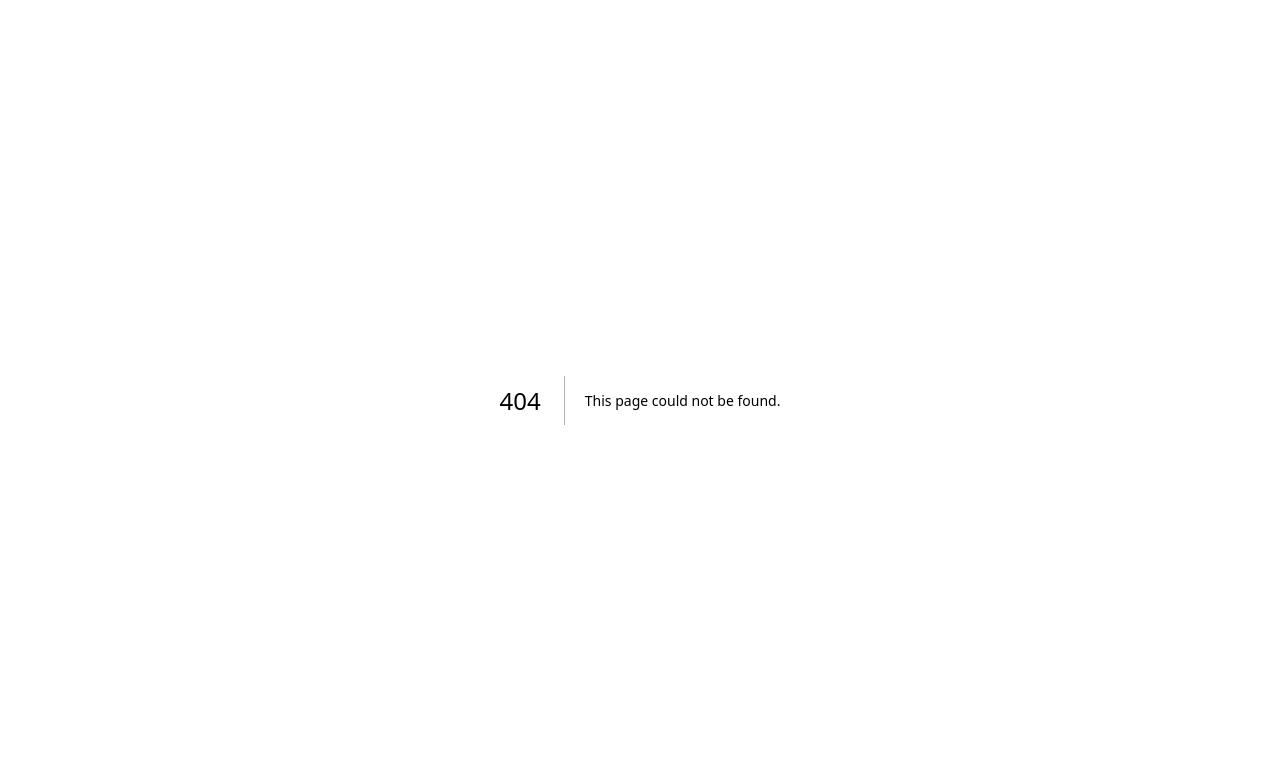
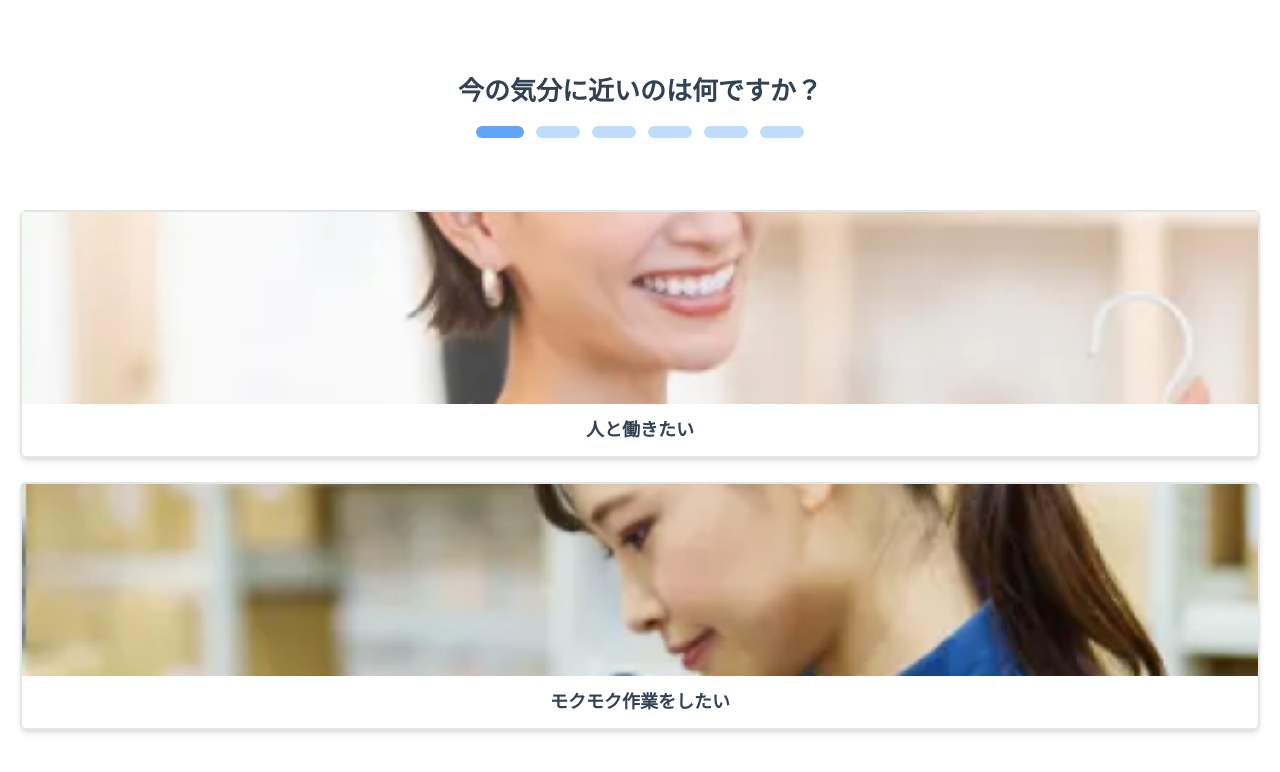
Before and after one commit to SomaTakata/mercari-hackathon, a Next.js app: page /3 in a window 1280 px wide. Before the commit this address had no page. Shown: the top 772 px of the page. Built offline with nearby package versions, Linux system fonts and the light colour scheme.

Commit message:
選択ページの実装

```diff
--- /dev/null
+++ b/src/app/3/page.tsx
@@ -0,0 +1,48 @@
+import { Card, CardContent } from "@/components/ui/card";
+import Image from "next/image";
+
+export default function PersonalityTest() {
+  return (
+    <div className="h-full justify-center bg-white flex flex-col items-center px-5  py-12 gap-8">
+      <div className="flex flex-col items-center gap-4">
+        <div className="text-slate-700 text-center flex flex-col">
+          <p className="text-[26px] font-bold">今の気分に近いのは何ですか？</p>
+        </div>
+        <div className="flex gap-3 ">
+          <div className="w-12 h-3 bg-blue-400 rounded-lg"></div>
+          <div className="w-11 h-3 bg-blue-200 rounded-lg"></div>
+          <div className="w-11 h-3 bg-blue-200 rounded-lg"></div>
+          <div className="w-11 h-3 bg-blue-200 rounded-lg"></div>
+          <div className="w-11 h-3 bg-blue-200 rounded-lg"></div>
+          <div className="w-11 h-3 bg-blue-200 rounded-lg"></div>
+        </div>
+      </div>
+      <div className="mt-10 w-full flex flex-col gap-6">
+        <div className="border-2 w-full rounded-md shadow-md">
+          <Image
+            alt="option"
+            src="/8.png"
+            width={400}
+            height={200}
+            className="w-full h-48 object-cover"
+          />
+          <p className="text-lg py-3 font-semibold text-slate-700 text-center">
+            人と働きたい
+          </p>
+        </div>
+        <div className="border-2 w-full rounded-md shadow-md">
+          <Image
+            alt="option"
+            src="/7.png"
+            width={400}
+            height={200}
+            className="w-full h-48 object-cover"
+          />
+          <p className="text-lg py-3 font-semibold text-slate-700 text-center">
+            モクモク作業をしたい
+          </p>
+        </div>
+      </div>
+    </div>
+  );
+}
```
